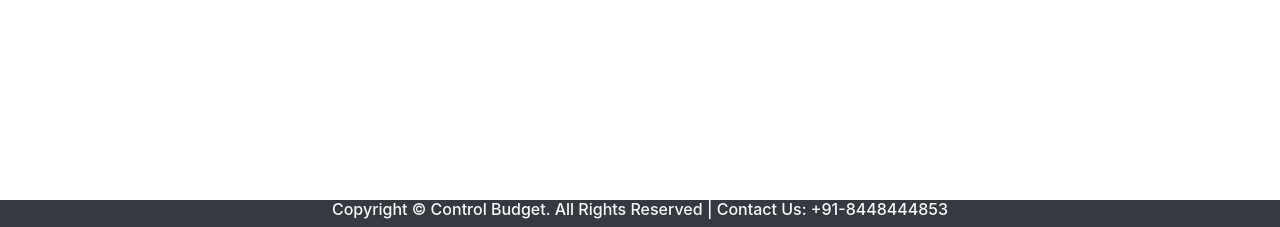
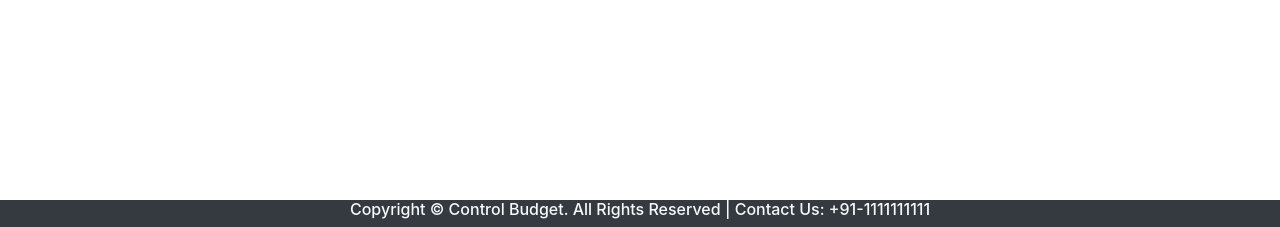
Before and after one commit to kks1111/CTRLProject, a PHP site: page /webproject/aboutus.php in a window 1280 px wide. Shown: the part 573-800 px from the top of the page. Run offline with PHP 8.4, Linux system fonts and the light colour scheme; some libraries are stand-ins or nearby versions.

Commit message:
Update footer.php

```diff
--- a/webproject/php/footer.php
+++ b/webproject/php/footer.php
@@ -1,4 +1,4 @@
 <?php?>
 <div class="footer fixed-bottom navbar-dark bg-dark text-center text-light">
-	<h6>Copyright © Control Budget. All Rights Reserved | Contact Us: +91-8448444853</h6>
+	<h6>Copyright © Control Budget. All Rights Reserved | Contact Us: +91-1111111111</h6>
 </div>
```
